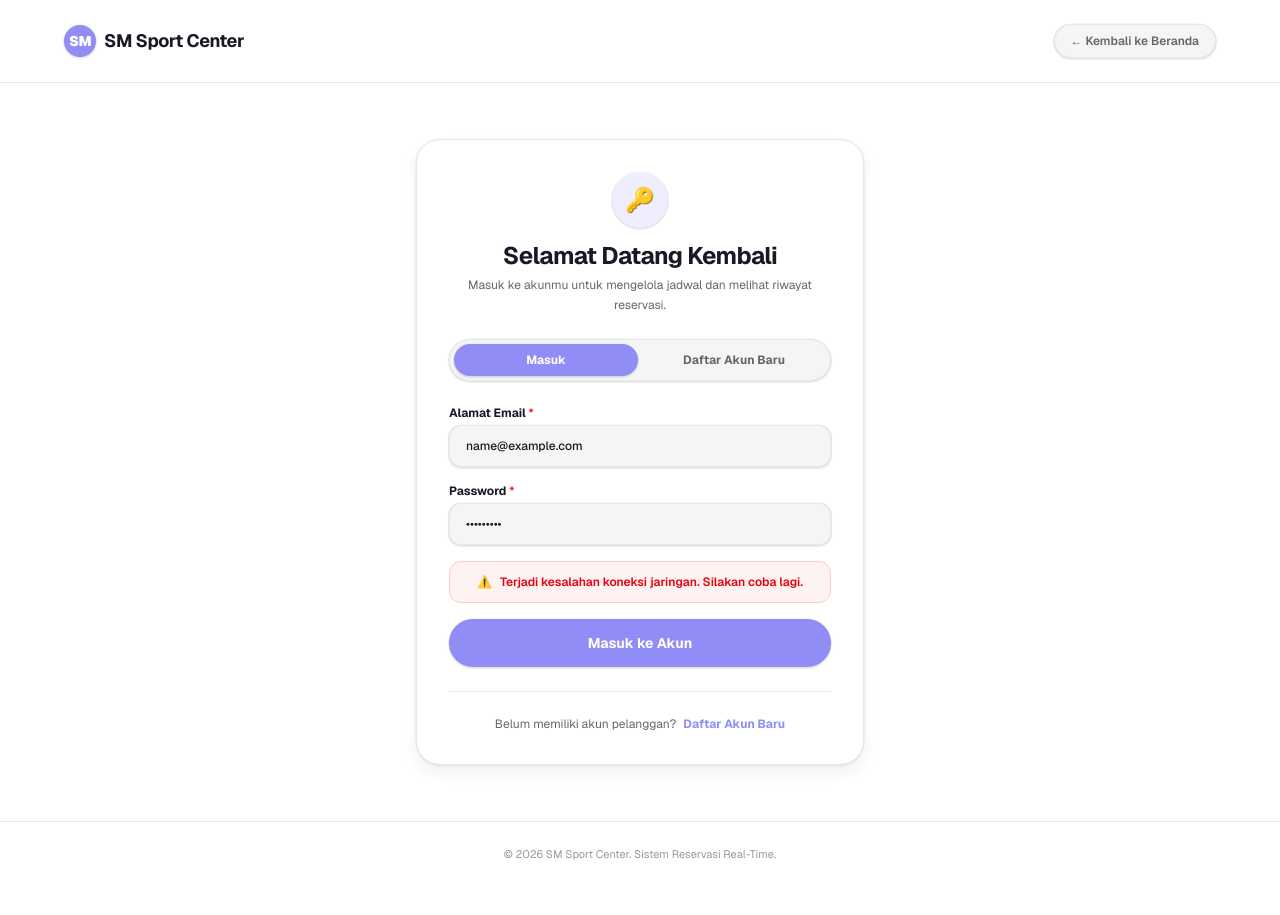
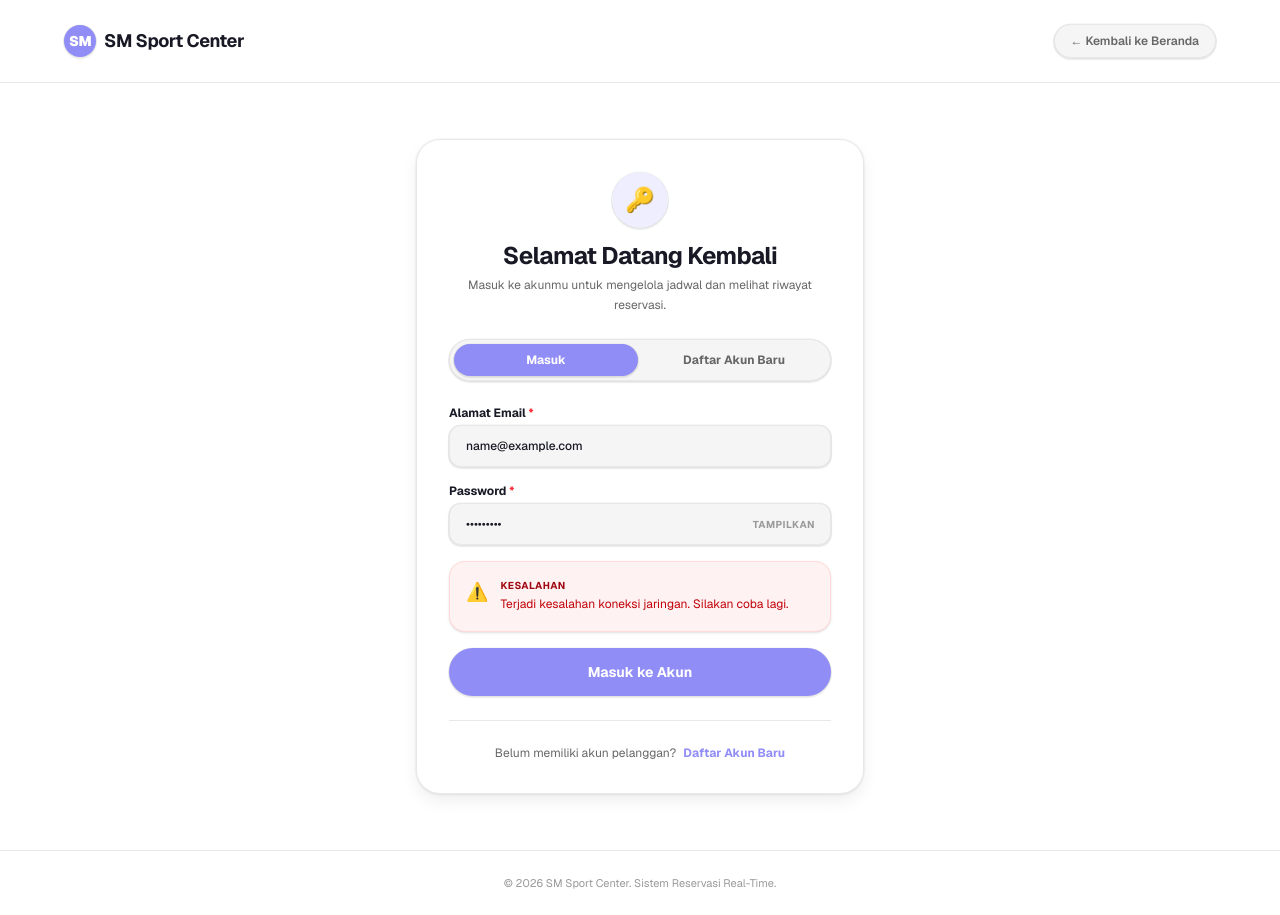
Before and after one commit to rizkyrachma/bnsp-smsport, a Next.js app: page /login in a window 1280 px wide. Both pictures are taken after typing "name@example.com", "Sample123" into the empty fields and a click on the button "Masuk ke Akun". Before the commit the page ends 887 px from the top, so only its background shows below. Built offline with nearby package versions, Linux system fonts and the light colour scheme; no server answers.

Commit message:
style: add show/hide password toggle and upgrade inline alerts to professional cards

```diff
--- a/app/(customer)/booking/page.tsx
+++ b/app/(customer)/booking/page.tsx
@@ -449,9 +449,13 @@ function BookingPageContent() {
             </div>
 
             {bookingError && (
-              <p className="w-full text-center text-red-600 text-xs font-semibold bg-red-50 p-2 rounded-xl border border-red-200 mt-2">
-                ⚠️ {bookingError}
-              </p>
+              <div className="w-full mt-4 bg-red-50 border border-red-200/60 rounded-2xl p-4 flex gap-3 text-left shadow-sm">
+                <div className="text-red-500 text-lg shrink-0">⚠️</div>
+                <div>
+                  <h4 className="font-bold text-[10px] text-red-800 uppercase tracking-wider">Kesalahan</h4>
+                  <p className="text-red-700 text-xs mt-0.5 leading-relaxed">{bookingError}</p>
+                </div>
+              </div>
             )}
           </div>
         </div>
--- a/app/(customer)/login/page.tsx
+++ b/app/(customer)/login/page.tsx
@@ -13,6 +13,7 @@ function CustomerLoginPageContent() {
   const [isRegistering, setIsRegistering] = useState(initialTab);
   const [error, setError] = useState("");
   const [loading, setLoading] = useState(false);
+  const [showPassword, setShowPassword] = useState(false);
 
   useEffect(() => {
     setIsRegistering(searchParams.get("tab") === "register");
@@ -174,20 +175,32 @@ function CustomerLoginPageContent() {
               <label htmlFor="password" className="block text-xs font-bold text-carbon mb-1">
                 Password <span className="text-red-500">*</span>
               </label>
+              <div className="relative">
                 <input
                   id="password"
                   name="password"
-                type="password"
+                  type={showPassword ? "text" : "password"}
                   required
                   placeholder="••••••••"
-                className="w-full bg-mist border border-fog rounded-xl px-4 py-3 text-xs font-medium text-carbon focus:outline-none focus:ring-2 focus:ring-lavender focus:bg-white transition shadow-subtle placeholder-ash"
+                  className="w-full bg-mist border border-fog rounded-xl pl-4 pr-20 py-3 text-xs font-medium text-carbon focus:outline-none focus:ring-2 focus:ring-lavender focus:bg-white transition shadow-subtle placeholder-ash"
                 />
+                <button
+                  type="button"
+                  onClick={() => setShowPassword(!showPassword)}
+                  className="absolute inset-y-0 right-0 pr-4 flex items-center text-ash hover:text-carbon transition text-[10px] font-bold uppercase tracking-wider"
+                >
+                  {showPassword ? "Sembunyikan" : "Tampilkan"}
+                </button>
+              </div>
             </div>
 
             {error && (
-              <div className="bg-red-50 border border-red-200 text-red-600 p-3 rounded-xl text-xs font-semibold text-center flex items-center justify-center gap-2">
-                <span>⚠️</span>
-                <span>{error}</span>
+              <div className="bg-red-50 border border-red-200/60 rounded-2xl p-4 flex gap-3 text-left shadow-sm">
+                <div className="text-red-500 text-lg shrink-0">⚠️</div>
+                <div>
+                  <h4 className="font-bold text-[10px] text-red-800 uppercase tracking-wider">Kesalahan</h4>
+                  <p className="text-red-700 text-xs mt-0.5 leading-relaxed">{error}</p>
+                </div>
               </div>
             )}
 
--- a/app/(customer)/riwayat/page.tsx
+++ b/app/(customer)/riwayat/page.tsx
@@ -399,15 +399,28 @@ function RiwayatPageContent() {
               )}
 
               {payError && (
-                <p className="text-red-600 text-xs bg-red-50 p-2.5 rounded-xl border border-red-200">
-                  ⚠️ {payError}
-                </p>
+                <div className="bg-red-50 border border-red-200/60 rounded-2xl p-4 flex gap-3 text-left shadow-sm">
+                  <div className="text-red-500 text-lg shrink-0">⚠️</div>
+                  <div>
+                    <h4 className="font-bold text-[10px] text-red-800 uppercase tracking-wider">Kesalahan</h4>
+                    <p className="text-red-700 text-xs mt-0.5 leading-relaxed">{payError}</p>
+                  </div>
+                </div>
               )}
 
               {paySuccess && (
-                <p className="text-mint text-xs font-bold bg-mint-wash p-3 rounded-xl border border-mint/20 text-center">
-                  ✅ Bukti pembayaran berhasil disimpan! Admin sedang memeriksa pesananmu.
-                </p>
+                <div className="bg-emerald-50 border border-emerald-200/60 rounded-2xl p-4 flex gap-3 text-left shadow-sm">
+                  <div className="text-emerald-500 text-lg shrink-0">✅</div>
+                  <div>
+                    <h4 className="font-bold text-[10px] text-emerald-800 uppercase tracking-wider">Berhasil</h4>
+                    <p className="text-emerald-700 text-xs mt-0.5 leading-relaxed">
+                      {paymentMethod === "qris"
+                        ? "Pembayaran QRIS Berhasil! Pemesanan Anda kini telah lunas."
+                        : "Bukti pembayaran berhasil disimpan! Admin sedang memeriksa pesananmu."
+                      }
+                    </p>
+                  </div>
+                </div>
               )}
 
               <button
@@ -415,7 +428,10 @@ function RiwayatPageContent() {
                 disabled={uploading || paySuccess}
                 className="w-full bg-lavender text-white py-3.5 rounded-full font-bold text-sm shadow-subtle hover:opacity-95 transition disabled:opacity-50"
               >
-                {uploading ? "Mengirim Data..." : "Kirim Bukti Pembayaran"}
+                {uploading
+                  ? (paymentMethod === "qris" ? "Memproses Pembayaran..." : "Mengirim Data...")
+                  : (paymentMethod === "qris" ? "Selesaikan Pembayaran (Simulasi)" : "Kirim Bukti Pembayaran")
+                }
               </button>
             </form>
           </div>
--- a/app/admin/login/page.tsx
+++ b/app/admin/login/page.tsx
@@ -9,6 +9,7 @@ export default function AdminLoginPage() {
   const router = useRouter();
   const [error, setError] = useState("");
   const [loading, setLoading] = useState(false);
+  const [showPassword, setShowPassword] = useState(false);
 
   async function handleSubmit(e: React.FormEvent<HTMLFormElement>) {
     e.preventDefault();
@@ -99,19 +100,32 @@ export default function AdminLoginPage() {
               <label htmlFor="admin-password" className="block text-xs font-bold text-graphite mb-1.5 uppercase tracking-wider">
                 Password Admin <span className="text-ember">*</span>
               </label>
+              <div className="relative">
                 <input
                   id="admin-password"
                   name="password"
-                type="password"
+                  type={showPassword ? "text" : "password"}
                   required
                   placeholder="••••••••"
-                className="w-full bg-linen border border-fog rounded-xl px-4 py-3 text-xs font-medium text-carbon focus:outline-none focus:ring-2 focus:ring-lavender focus:border-lavender transition placeholder-ash/60 shadow-subtle"
+                  className="w-full bg-linen border border-fog rounded-xl pl-4 pr-20 py-3 text-xs font-medium text-carbon focus:outline-none focus:ring-2 focus:ring-lavender focus:border-lavender transition placeholder-ash/60 shadow-subtle"
                 />
+                <button
+                  type="button"
+                  onClick={() => setShowPassword(!showPassword)}
+                  className="absolute inset-y-0 right-0 pr-4 flex items-center text-ash hover:text-carbon transition text-[10px] font-bold uppercase tracking-wider"
+                >
+                  {showPassword ? "Sembunyikan" : "Tampilkan"}
+                </button>
+              </div>
             </div>
 
             {error && (
-              <div className="bg-ember/10 border border-ember/20 text-ember p-3 rounded-xl text-xs font-bold text-center">
-                {error}
+              <div className="bg-red-50 border border-red-200/60 rounded-2xl p-4 flex gap-3 text-left shadow-sm">
+                <div className="text-red-500 text-lg shrink-0">⚠️</div>
+                <div>
+                  <h4 className="font-bold text-[10px] text-red-800 uppercase tracking-wider">Kesalahan</h4>
+                  <p className="text-red-700 text-xs mt-0.5 leading-relaxed">{error}</p>
+                </div>
               </div>
             )}
 
--- a/app/api/payments/upload/route.ts
+++ b/app/api/payments/upload/route.ts
@@ -59,25 +59,38 @@ export async function POST(request: NextRequest) {
       );
     }
 
-    // Upsert payment record
-    const payment = await prisma.payment.upsert({
+    const isQris = paymentMethod === "qris";
+    const paymentStatus = isQris ? "verified" : "pending";
+    const paidAt = isQris ? new Date() : null;
+
+    const [payment, updatedBooking] = await prisma.$transaction([
+      prisma.payment.upsert({
         where: { bookingId },
         update: {
           paymentMethod,
           amount: booking.totalPrice,
-        proofUrl: proofUrl || null,
-        paymentStatus: "pending",
+          proofUrl: isQris ? "QRIS Auto-Paid" : (proofUrl || null),
+          paymentStatus,
+          paidAt,
         },
         create: {
           bookingId,
           paymentMethod,
           amount: booking.totalPrice,
-        proofUrl: proofUrl || null,
-        paymentStatus: "pending",
+          proofUrl: isQris ? "QRIS Auto-Paid" : (proofUrl || null),
+          paymentStatus,
+          paidAt,
         },
-    });
+      }),
+      prisma.booking.update({
+        where: { id: bookingId },
+        data: {
+          status: isQris ? "paid" : "pending",
+        },
+      }),
+    ]);
 
-    return NextResponse.json({ success: true, payment });
+    return NextResponse.json({ success: true, payment, booking: updatedBooking });
   } catch (error) {
     return NextResponse.json(
       { error: "Terjadi kesalahan server saat menyimpan data pembayaran." },
```
Lines whose indentation alone changed are shown as unchanged.
